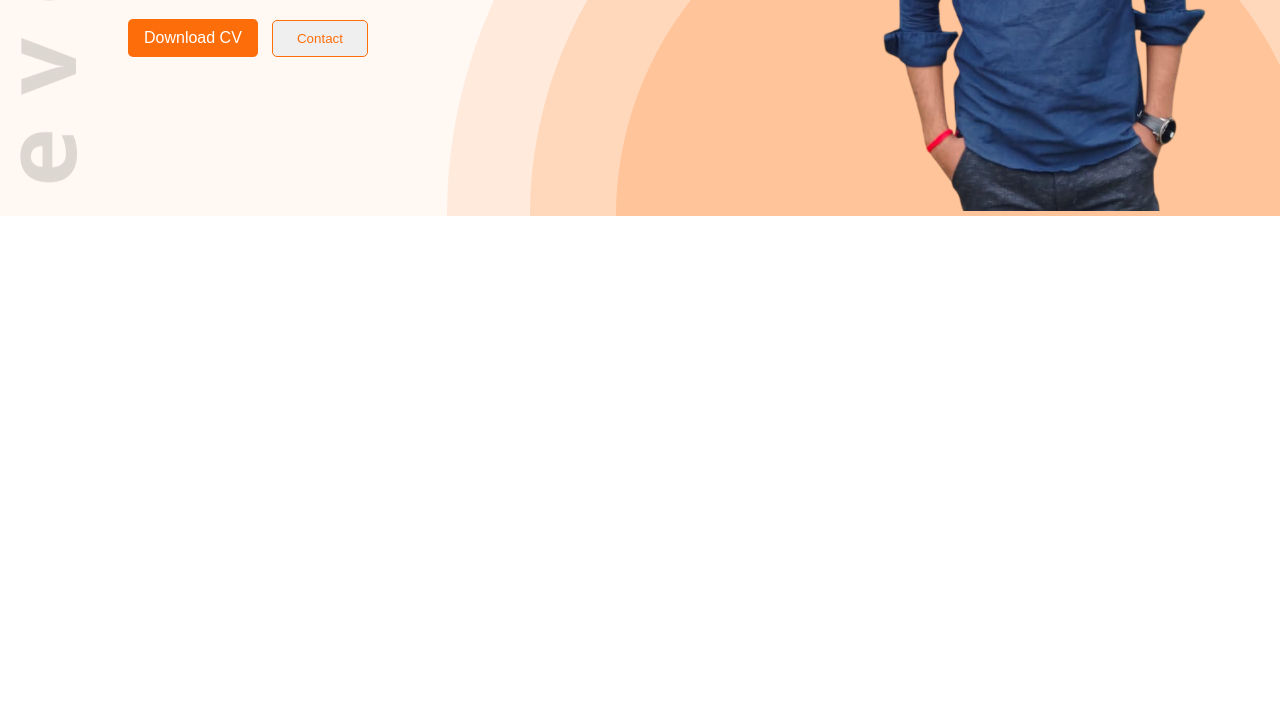
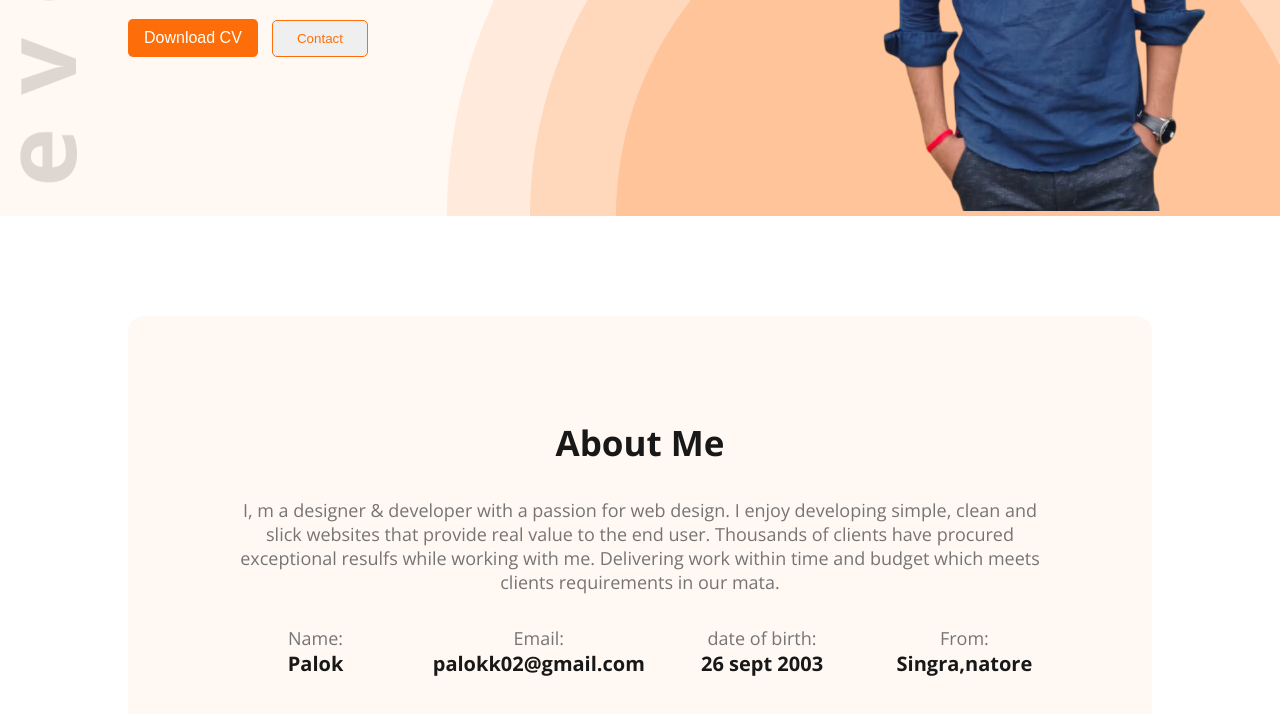
Before and after one commit to Palok123/Portfolio_website, a plain HTML site: page index.html in a window 1280 px wide. Shown: the part 478-1192 px from the top of the page. Before the commit the page ends 800 px from the top, so only its background shows below. Drawn offline with nearby package versions, Linux system fonts and the light colour scheme.

Commit message:
about section added

```diff
--- a/index.html
+++ b/index.html
@@ -14,7 +14,7 @@
         <nav class="display-flex">
             <h3 id="nav-title">Pa<span class="text-primary">l</span>ok</h3>
             <ul id="nav-link" >
-                <li><a class="dark02" href="">About</a></li>
+                <li><a class="dark02" href="#about">About</a></li>
                 <li><a class="dark02" href="">Skill</a></li>
                 <li><a class="dark02" href="">Resumi</a></li>
                 <li><a  href=""><button class="btn">Hire Me</button></a></li>
@@ -35,5 +35,31 @@
             </div>
         </div>
     </header>
+    <main >
+        <section class="about-section" id="about">
+            <div id="about-section-content">
+            <h3 class="section-header">About Me</h3>
+            <p class="section-text-style">I, m a designer & developer with a passion for web design. I enjoy developing simple, clean and slick websites that provide real value to the end user. Thousands of clients have procured exceptional resulfs while working with me. Delivering work within time and budget which meets clients requirements in our mata.</p>
+            <div class="about-footer">
+                <div>
+                    <p class="section-text-style">Name:</p>
+                    <p class="section-text-style-2">Palok</p>
+                </div>
+                <div>
+                    <p class="section-text-style">Email:</p>
+                    <p class="section-text-style-2">palokk02@gmail.com</p>
+                </div>
+                <div>
+                    <p class="section-text-style">date of birth:</p>
+                    <p class="section-text-style-2">26 sept 2003</p>
+                </div>
+                <div>
+                    <p class="section-text-style">From:</p>
+                    <p class="section-text-style-2">Singra,natore</p>
+                </div>
+                </div>
+            </div>
+        </section>
+    </main>
 </body>
 </html>
--- a/style.css
+++ b/style.css
@@ -13,6 +13,10 @@
 body{
     max-width: 1600px;
     margin: 0 auto;
+}
+main{
+  width: 80%;
+  margin: 0 auto;
 }
 /* header style */
 header{
@@ -88,6 +92,16 @@ nav{
     font-size: 18px;
 
   }
+  .section-header{
+    font-size: 35px;
+    font-weight: bold;
+    color: #181818;
+  }
+  .section-text-style-2{
+    font-size: 20px;
+    font-weight: bold;
+    color: #181818;
+  }
   /* banner style */
 #banner-greeting{
     font-size: 2.7rem;
@@ -126,7 +140,8 @@ nav{
 
 }
 /* responsive */
-@media screen and (max-width:992px) {
+
+@media screen and  (max-width:992px) {
 
       .banner-container{
           flex-direction: column;
@@ -144,3 +159,46 @@ nav{
 }
 
 }
+/* about section design */
+.about-section{
+  max-width: 1140px;
+  margin-top: 100px;
+  background-color: #FFF8F3;
+  border-radius: 1rem;
+
+
+}
+#about-section-content{
+
+  text-align: center;
+  display: flex;
+  flex-direction: column;
+  padding: 10%;
+  gap: 2rem;
+
+
+}
+.about-footer
+ {
+  display: grid;
+  grid-template-columns: repeat(4,1fr);
+  gap: 2rem;
+ }
+ @media screen and (min-width:576px) and (max-width:1076px){
+  .about-footer
+ {
+
+  grid-template-columns: repeat(2,1fr);
+
+ }
+
+ }
+ @media screen and  (max-width:576px){
+  .about-footer
+ {
+
+  grid-template-columns: repeat(1,1fr);
+
+ }
+
+ }
```
